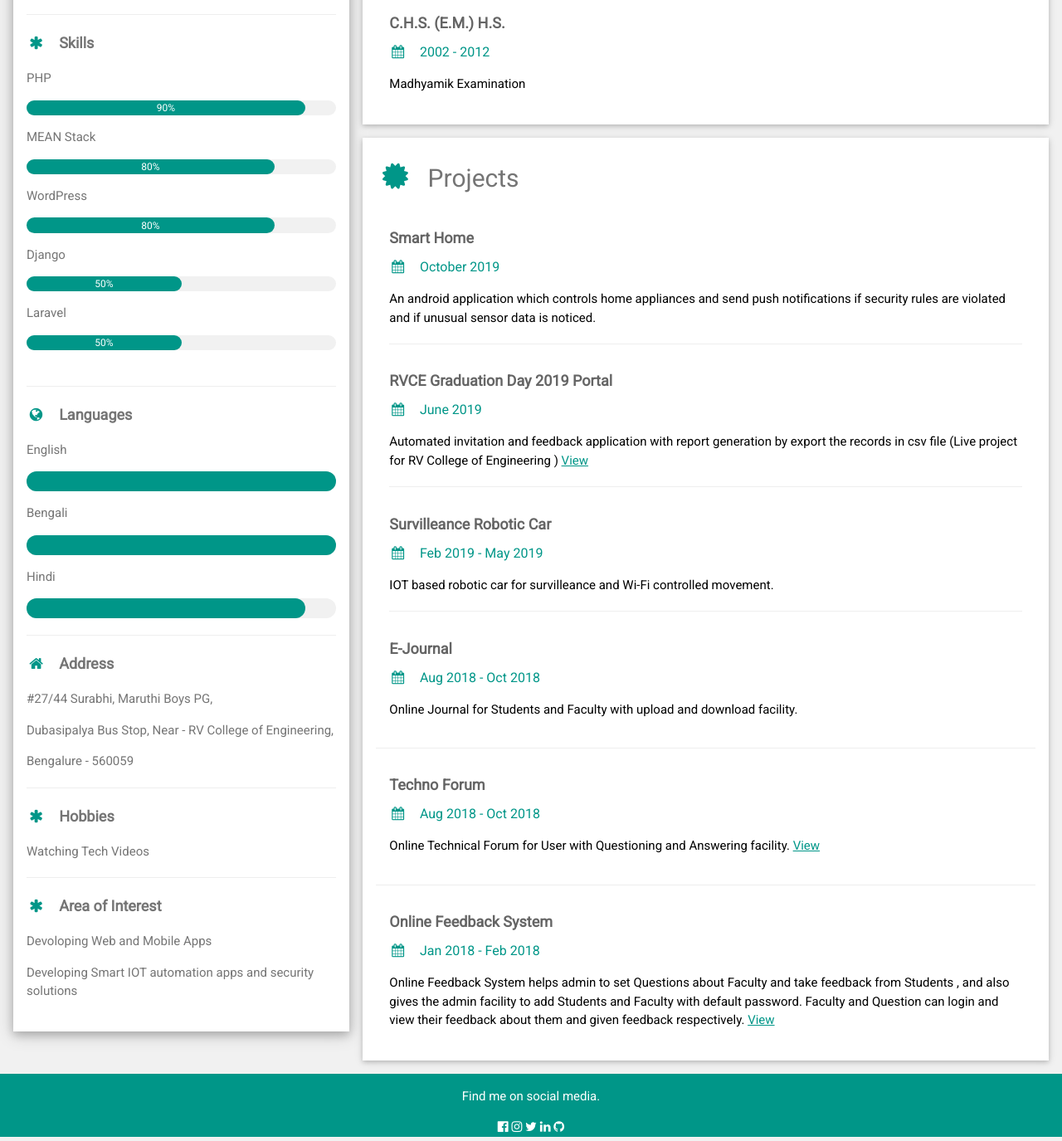
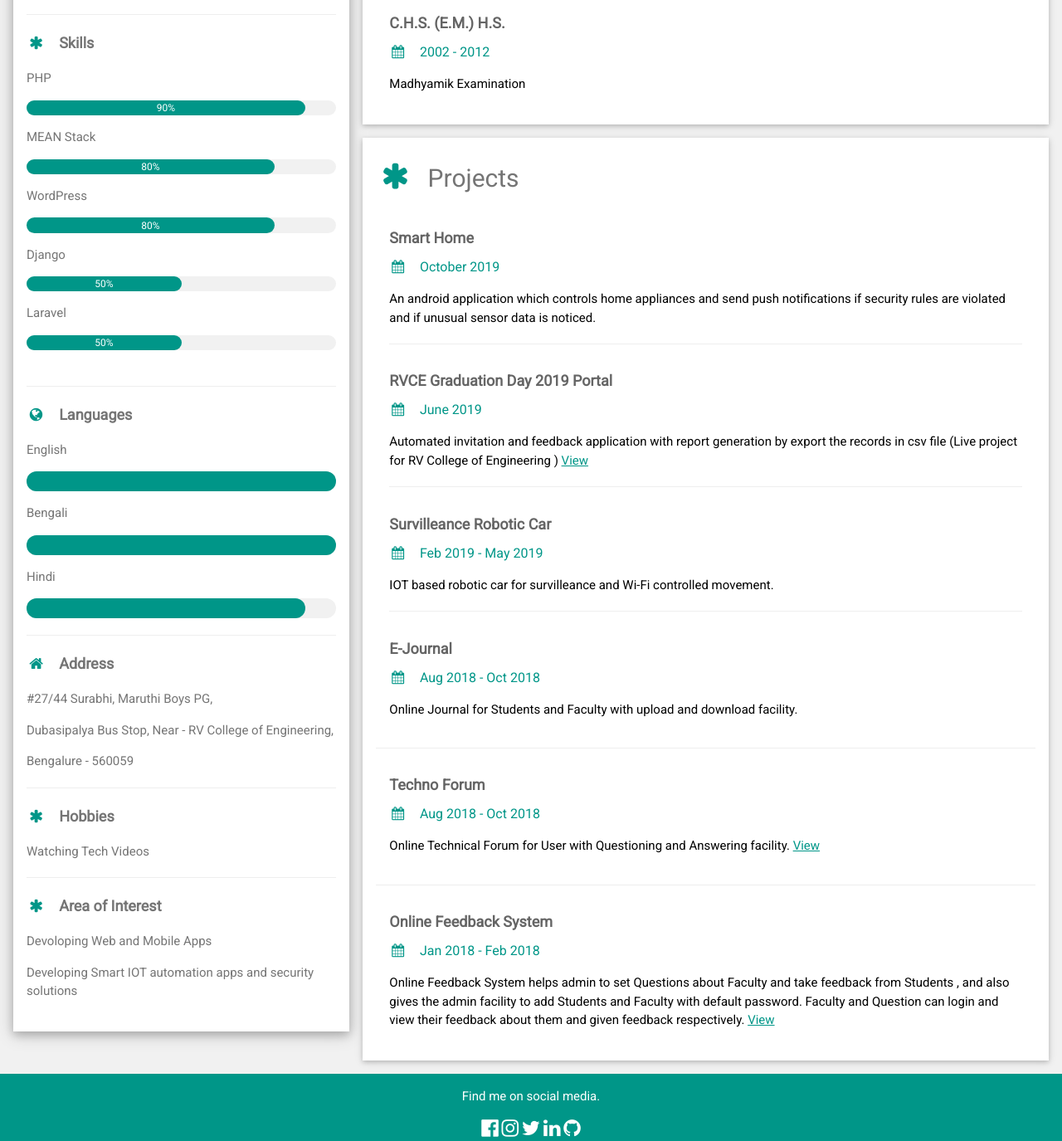
Before and after one commit to rahulshomemca/rahulshomemca.github.io, a plain HTML site: page index.html in a window 1280 px wide. Shown: the part 574-1949 px from the top of the page at 83% size. Drawn offline with nearby package versions, Linux system fonts and the light colour scheme.

Commit message:
Update index.html

```diff
--- a/index.html
+++ b/index.html
@@ -123,7 +123,7 @@ html,body,h1,h2,h3,h4,h5,h6 {font-family: "Roboto", sans-serif}
       </div>
 
       <div class="w3-container w3-card w3-white">
-        <h2 class="w3-text-grey w3-padding-16"><i class="fa fa-certificate fa-fw w3-margin-right w3-xxlarge w3-text-teal"></i></i>Projects</h2>
+        <h2 class="w3-text-grey w3-padding-16"><i class="fa fa-asterisk fa-fw w3-margin-right w3-xxlarge w3-text-teal"></i></i>Projects</h2>
         <div class="w3-container">
           <h5 class="w3-opacity"><b>Smart Home</b></h5>
           <h6 class="w3-text-teal"><i class="fa fa-calendar fa-fw w3-margin-right"></i>October 2019</h6>
@@ -174,11 +174,11 @@ html,body,h1,h2,h3,h4,h5,h6 {font-family: "Roboto", sans-serif}
 
 <footer class="w3-container w3-teal w3-center w3-margin-top">
   <p>Find me on social media.</p>
-  <a href="https://www.facebook.com/rahul.shome.397"><i class="fa fa-facebook-official w3-hover-opacity"></i></a>
-  <a href="https://www.instagram.com/_rahulshome/"><i class="fa fa-instagram w3-hover-opacity"></i></a>
-  <a href="https://twitter.com/rahulshomemca"><i class="fa fa-twitter w3-hover-opacity"></i></a>
-  <a href="https://www.linkedin.com/in/rahul-shome-617562160/"><i class="fa fa-linkedin w3-hover-opacity"></i></a>
-  <a href="https://github.com/rahulshomemca"><i class="fa fa-github w3-hover-opacity"></i></a>
+  <a href="https://www.facebook.com/rahul.shome.397"><i class="fa fa-facebook-official w3-xlarge w3-hover-opacity"></i></a>
+  <a href="https://www.instagram.com/_rahulshome/"><i class="fa fa-instagram w3-xlarge w3-hover-opacity"></i></a>
+  <a href="https://twitter.com/rahulshomemca"><i class="fa fa-twitter w3-xlarge w3-hover-opacity"></i></a>
+  <a href="https://www.linkedin.com/in/rahul-shome-617562160/"><i class="fa fa-linkedin w3-xlarge w3-hover-opacity"></i></a>
+  <a href="https://github.com/rahulshomemca"><i class="fa fa-github w3-xlarge w3-hover-opacity"></i></a>
 </footer>
 
 </body>
```
